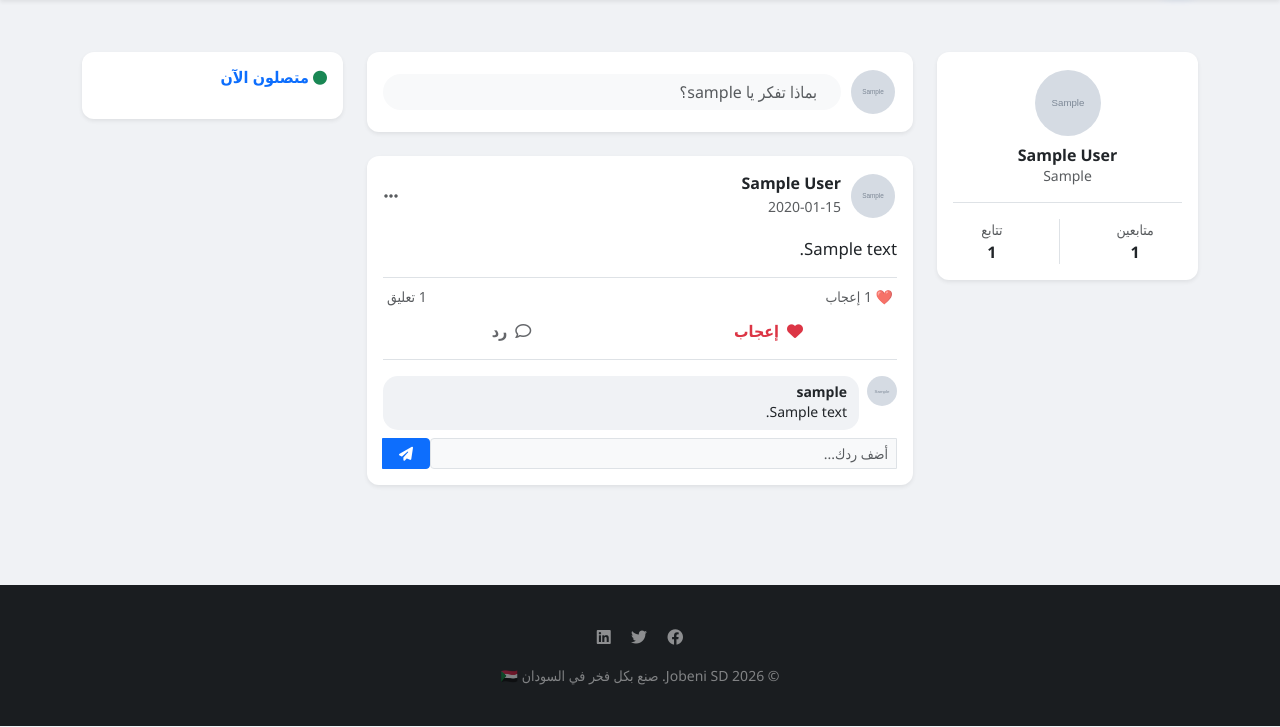
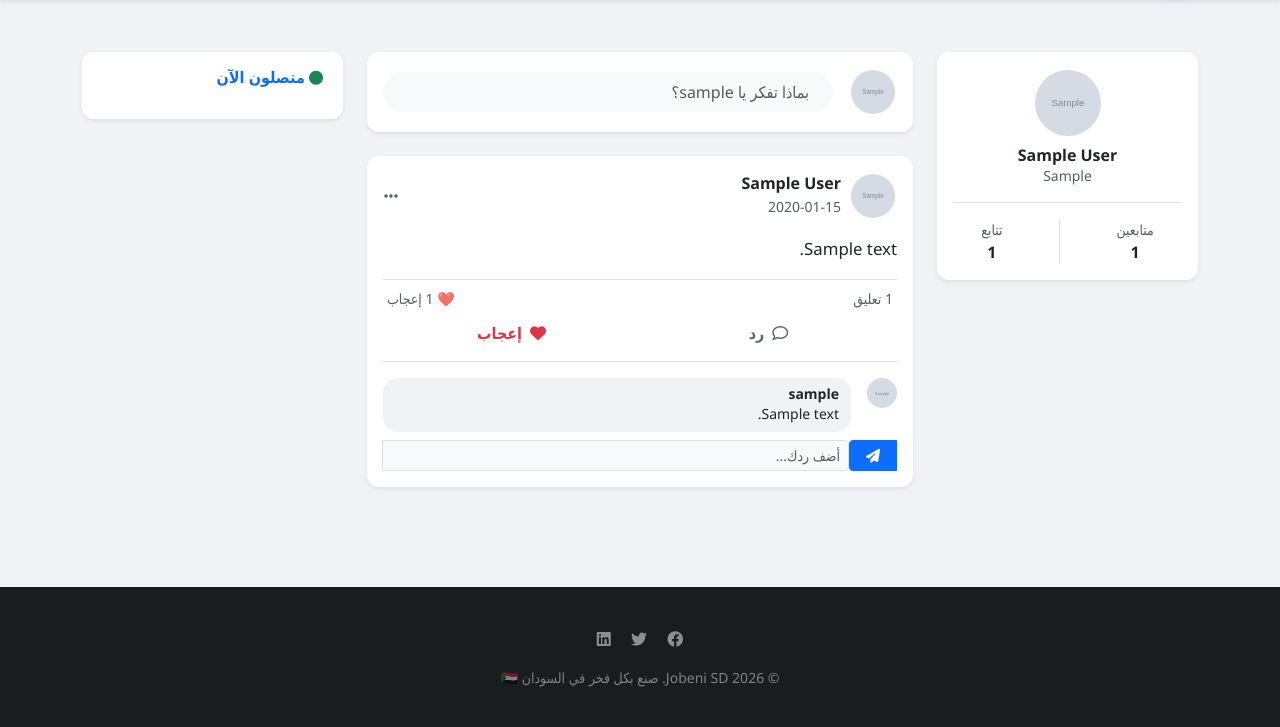
Before and after one commit to FlutterPro2024/Jobeni-SD, a Flask app: page /community/ in a window 1280 px wide. Shown: the part 57-784 px from the top of the page. Run offline with Flask 3, Linux system fonts and the light colour scheme; a user stored in the database is signed in; tables that the repository leaves empty hold one stand-in row (values such as "Sample post"); grey boxes marked "Sample" are stand-in pictures; data that the repository does not hold is empty.

Commit message:
UI Polish: Better community layout and messages design

```diff
--- a/app/templates/community.html
+++ b/app/templates/community.html
@@ -7,12 +7,12 @@
     .post-card { border-radius: 12px; border: none; margin-bottom: 20px; box-shadow: 0 2px 4px rgba(0,0,0,0.05); }
     .user-avatar { width: 48px; height: 48px; object-fit: cover; border-radius: 50%; border: 2px solid #fff; }
     .online-badge { position: absolute; bottom: 2px; right: 2px; width: 12px; height: 12px; background-color: #28a745; border: 2px solid #fff; border-radius: 50%; }
-    .interact-btn { color: #65676b; font-weight: 600; border: none; background: none; width: 100%; padding: 8px; border-radius: 6px; display: flex; align-items: center; justify-content: center; gap: 8px; }
+    .interact-btn { color: #65676b; font-weight: 600; border: none; background: none; width: 100%; padding: 8px; border-radius: 6px; display: flex; align-items: center; justify-content: center; gap: 8px; transition: 0.2s; }
     .interact-btn:hover { background-color: #f2f2f2; color: #0d6efd; }
     .interact-btn.liked { color: #dc3545; }
     .comment-box { background-color: #f0f2f5; border-radius: 15px; padding: 8px 12px; }
-    .post-body { white-space: pre-wrap; font-size: 1.05rem; }
-    .sticky-sidebar { position: sticky; top: 80px; }
+    .post-body { white-space: pre-wrap; font-size: 1.05rem; line-height: 1.6; }
+    .sticky-sidebar { position: sticky; top: 90px; }
 </style>
 
 <div class="container mt-4" dir="rtl">
@@ -35,8 +35,10 @@
         <div class="col-lg-6">
             <div class="card post-card p-3 shadow-sm mb-4">
                 <div class="d-flex gap-2 align-items-center">
-                    <img src="{{ current_user.avatar }}" class="user-avatar">
-                    <button class="form-control rounded-pill bg-light text-end text-muted border-0 px-4" data-bs-toggle="modal" data-bs-target="#newPostModal">بماذا تفكر يا {{ current_user.username }}؟</button>
+                    <img src="{{ current_user.avatar }}" class="user-avatar ms-2">
+                    <button class="form-control rounded-pill bg-light text-end text-muted border-0 px-4 py-2" data-bs-toggle="modal" data-bs-target="#newPostModal">
+                        بماذا تفكر يا {{ current_user.username }}؟
+                    </button>
                 </div>
             </div>
 
@@ -47,7 +49,7 @@
                         <div class="d-flex align-items-center justify-content-between mb-3">
                             <div class="d-flex align-items-center">
                                 <img src="{{ post.author.avatar or 'https://ui-avatars.com/api/?name=' + post.author.username }}" class="user-avatar ms-2">
-                                <div>
+                                <div class="text-end">
                                     <h6 class="mb-0 fw-bold">{{ post.author.full_name or post.author.username }}</h6>
                                     <small class="text-muted">{{ post.timestamp.strftime('%Y-%m-%d') }}</small>
                                 </div>
@@ -64,11 +66,11 @@
                                         <i class="fas fa-ellipsis-h"></i>
                                     </button>
                                     <ul class="dropdown-menu dropdown-menu-end shadow-sm border-0">
-                                        <li><button class="dropdown-item py-2" data-bs-toggle="modal" data-bs-target="#editModal{{post.id}}"><i class="fas fa-edit me-2 text-primary"></i> تعديل</button></li>
+                                        <li><button class="dropdown-item py-2 text-end" data-bs-toggle="modal" data-bs-target="#editModal{{post.id}}"><i class="fas fa-edit me-2 text-primary"></i> تعديل</button></li>
                                         <li><hr class="dropdown-divider"></li>
                                         <li>
                                             <form action="{{ url_for('community.delete_post', post_id=post.id) }}" method="POST">
-                                                <button type="submit" class="dropdown-item py-2 text-danger" onclick="return confirm('حذف نهائي؟')"><i class="fas fa-trash me-2"></i> حذف</button>
+                                                <button type="submit" class="dropdown-item py-2 text-danger text-end" onclick="return confirm('حذف نهائي؟')"><i class="fas fa-trash me-2"></i> حذف</button>
                                             </form>
                                         </li>
                                     </ul>
@@ -77,32 +79,32 @@
                             </div>
                         </div>
 
-                        <div class="post-body text-dark mb-3">{{ post.body }}</div>
+                        <div class="post-body text-dark mb-3 text-end">{{ post.body }}</div>
 
                         <div class="d-flex justify-content-between text-muted small px-1 border-top pt-2">
+                            <span>{{ post.comments.count() }} تعليق</span>
                             <span>❤️ <span id="like-count-{{ post.id }}">{{ post.likes.count() }}</span> إعجاب</span>
-                            <span>{{ post.comments.count() }} تعليق</span>
                         </div>
 
                         <div class="row g-0 mt-1 border-bottom pb-2">
+                            <div class="col-6">
+                                <button class="interact-btn" onclick="document.getElementById('comment-input-{{ post.id }}').focus()">
+                                    <i class="far fa-comment"></i> رد
+                                </button>
+                            </div>
                             <div class="col-6">
                                 {% set liked = post.likes.filter_by(user_id=current_user.id).first() %}
                                 <button class="interact-btn {% if liked %}liked{% endif %}" onclick="handleLike({{ post.id }}, this)">
                                     <i class="{% if liked %}fas{% else %}far{% endif %} fa-heart"></i> إعجاب
                                 </button>
                             </div>
-                            <div class="col-6">
-                                <button class="interact-btn" onclick="document.getElementById('comment-input-{{ post.id }}').focus()">
-                                    <i class="far fa-comment"></i> رد
-                                </button>
-                            </div>
                         </div>
 
                         <div class="mt-3">
-                            {% for comment in post.comments.limit(3).all() %}
+                            {% for comment in post.comments.limit(5).all() %}
                             <div class="d-flex gap-2 mb-2">
-                                <img src="{{ comment.user.avatar }}" class="rounded-circle" width="30" height="30">
-                                <div class="comment-box flex-grow-1">
+                                <img src="{{ comment.user.avatar }}" class="rounded-circle ms-2" width="30" height="30">
+                                <div class="comment-box flex-grow-1 text-end">
                                     <h6 class="mb-0 small fw-bold">{{ comment.user.username }}</h6>
                                     <p class="mb-0 small">{{ comment.body }}</p>
                                 </div>
@@ -110,8 +112,8 @@
                             {% endfor %}
                             <form action="{{ url_for('community.add_comment', post_id=post.id) }}" method="POST" class="mt-2">
                                 <div class="input-group input-group-sm">
-                                    <input type="text" name="comment_body" id="comment-input-{{ post.id }}" class="form-control rounded-pill-start bg-light" placeholder="أضف ردك..." required>
-                                    <button class="btn btn-primary rounded-pill-end px-3" type="submit"><i class="fas fa-paper-plane"></i></button>
+                                    <button class="btn btn-primary rounded-pill-start px-3" type="submit"><i class="fas fa-paper-plane"></i></button>
+                                    <input type="text" name="comment_body" id="comment-input-{{ post.id }}" class="form-control rounded-pill-end bg-light text-end" placeholder="أضف ردك..." required>
                                 </div>
                             </form>
                         </div>
@@ -121,13 +123,13 @@
                 <div class="modal fade" id="editModal{{post.id}}" tabindex="-1">
                     <div class="modal-dialog modal-dialog-centered">
                         <div class="modal-content border-0 rounded-4">
-                            <div class="modal-header border-0"><h5 class="fw-bold">تعديل المنشور</h5><button type="button" class="btn-close" data-bs-dismiss="modal"></button></div>
+                            <div class="modal-header border-0 flex-row-reverse"><h5 class="fw-bold">تعديل المنشور</h5><button type="button" class="btn-close ms-0" data-bs-dismiss="modal"></button></div>
                             <form action="{{ url_for('community.edit_post', post_id=post.id) }}" method="POST">
-                                <div class="modal-body pb-0">
-                                    <textarea name="content" class="form-control border-0 bg-light" rows="4">{{ post.body }}</textarea>
+                                <div class="modal-body pb-0 text-end">
+                                    <textarea name="content" class="form-control border-0 bg-light text-end" rows="4">{{ post.body }}</textarea>
                                 </div>
                                 <div class="modal-footer border-0">
-                                    <button type="submit" class="btn btn-primary rounded-pill px-4">تحديث الآن</button>
+                                    <button type="submit" class="btn btn-primary rounded-pill px-4 w-100">تحديث الآن</button>
                                 </div>
                             </form>
                         </div>
@@ -140,8 +142,8 @@
         <div class="col-lg-3 d-none d-lg-block">
             <div class="sticky-sidebar">
                 <div class="card post-card p-3 shadow-sm mb-3">
-                    <h6 class="fw-bold mb-3 text-primary"><i class="fas fa-circle text-success small"></i> متصلون الآن</h6>
-                    <div class="d-flex flex-wrap gap-2">
+                    <h6 class="fw-bold mb-3 text-primary text-end"><i class="fas fa-circle text-success small me-1"></i> متصلون الآن</h6>
+                    <div class="d-flex flex-wrap justify-content-end gap-2">
                         {% for friend in online_friends %}
                         <a href="{{ url_for('chat.open_chat', job_id=0, recipient_id=friend.id) }}" class="position-relative">
                             <img src="{{ friend.avatar }}" class="rounded-circle border" width="40" height="40">
@@ -160,7 +162,7 @@
         <div class="modal-content border-0 rounded-4 shadow">
             <form action="{{ url_for('community.new_post') }}" method="POST">
                 <div class="modal-body">
-                    <textarea name="body" class="form-control border-0 fs-5" rows="5" placeholder="عن ماذا تود التحدث؟" required></textarea>
+                    <textarea name="body" class="form-control border-0 fs-5 text-end" rows="5" placeholder="عن ماذا تود التحدث؟" required></textarea>
                 </div>
                 <div class="modal-footer border-0">
                     <button type="submit" class="btn btn-primary w-100 rounded-pill py-2">نشر المنشور</button>
@@ -177,8 +179,13 @@ function handleLike(postId, btn) {
     .then(data => {
         document.getElementById(`like-count-${postId}`).innerText = data.likes_count;
         const icon = btn.querySelector('i');
-        if (data.action === 'liked') { btn.classList.add('liked'); icon.className = 'fas fa-heart'; }
-        else { btn.classList.remove('liked'); icon.className = 'far fa-heart'; }
+        if (data.action === 'liked') {
+            btn.classList.add('liked');
+            icon.className = 'fas fa-heart';
+        } else {
+            btn.classList.remove('liked');
+            icon.className = 'far fa-heart';
+        }
     });
 }
 </script>
```
Also changed, not shown: app/templates/messages.html (+17 -24 lines).
